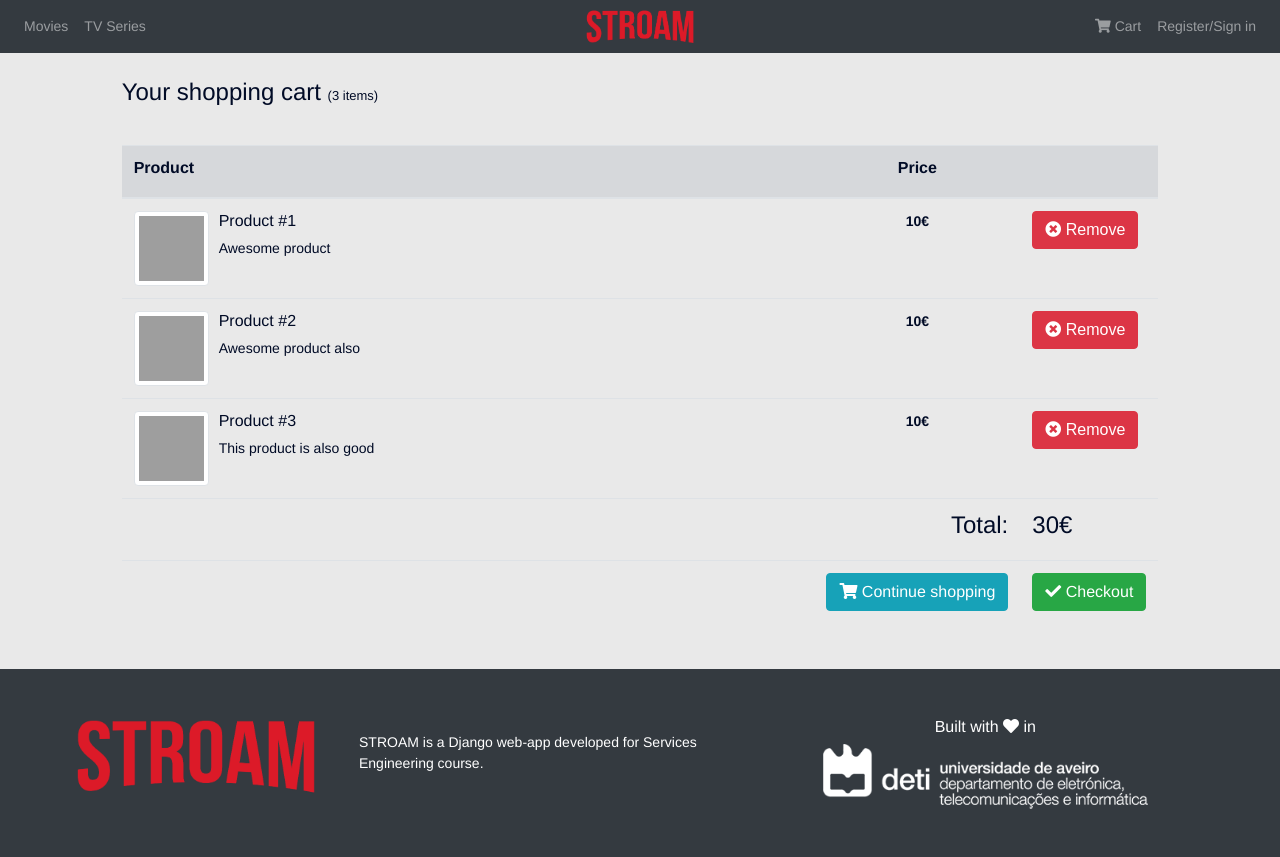
After one commit to cristianovagos/stroam, a Django app: template frontend/stroam/templates/pages/shopping-cart.html in a window 1280 px wide. The commit adds this page. Run offline with Django 3.2, Linux system fonts and the light colour scheme; the template is opened without the code that fills it, so the values that code supplies are empty; some libraries are stand-ins or nearby versions; grey boxes are pictures that could not be loaded.

Commit message:
frontend: added support to PostgreSQL db, added shopping cart and checkout pages, other minor changes

```diff
--- a/frontend/frontend/urls.py
+++ b/frontend/frontend/urls.py
@@ -19,6 +19,8 @@ from stroam import views
 
 urlpatterns = [
     path('admin/', admin.site.urls),
-    path('', views.homeView, name='homepage'),
-    path('movie/<int:id>', views.movieView, name='movie-single'),
+    path('', views.home, name='homepage'),
+    path('movie/<int:id>', views.singleMovie, name='movie-single'),
+    path('cart/', views.shoppingCart, name='shopping-cart'),
+    path('checkout/', views.checkout, name='checkout'),
 ]
--- a/frontend/requirements.txt
+++ b/frontend/requirements.txt
@@ -1,2 +1,3 @@
 Django==2.1.1
 channels==2.1.3
+psycopg2-binary==2.7.5
--- a/frontend/stroam/templates/base/navbar.html
+++ b/frontend/stroam/templates/base/navbar.html
@@ -17,16 +17,13 @@
         </ul>
         <ul class="navbar-nav">
             <li class="nav-item">
-                <a class="nav-link" href="#">
+                <a class="nav-link" href="{% url 'shopping-cart' %}">
                     <span class="fas fa-shopping-cart"></span>
                     Cart
                 </a>
             </li>
             <li class="nav-item">
-                <a class="nav-link" href="#">Register</a>
-            </li>
-            <li class="nav-item">
-                <a class="nav-link" href="#">Sign in</a>
+                <a class="nav-link" href="#">Register/Sign in</a>
             </li>
         </ul>
     </div>
--- a/frontend/stroam/templates/base/single-movie.html
+++ b/frontend/stroam/templates/base/single-movie.html
@@ -19,7 +19,7 @@
                                 </div>
                             </div>
                         </div>
-                        <div class="col-md-8 col-sm-12" style="margin-top: 20px; padding: 20px">
+                        <div class="col-md-8 col-sm-12" style="margin-top: 20px; padding: 30px">
                             <h2>Man of Steel <span class="text-danger" style="font-size: 15px">(2018)</span></h2>
                             <h6>Genre:
                                 <span style="font-size: 15px">Action, Drama, Suspense</span>
--- a/frontend/stroam/templates/pages/index.html
+++ b/frontend/stroam/templates/pages/index.html
@@ -35,6 +35,10 @@ apenas mostra uma lista com os filmes existentes no catálogo
                         <label>Genre</label>
                         <span>Action, Drama</span>
                     </div>
+                    <div class="info-section">
+                        <label>Type</label>
+                        <span>Movie</span>
+                    </div>
                 </div>
             </div>
         </div>
--- /dev/null
+++ b/frontend/stroam/templates/pages/shopping-cart.html
@@ -0,0 +1,182 @@
+{% extends 'base/layout.html' %}
+
+{% block content %}
+    <section>
+        <div class="container-fluid" style="margin-top: 25px; margin-bottom: 30px">
+            <div class="row justify-content-center">
+                <div class="col-sm-10 col-md-10">
+                    <h4>
+                        Your shopping cart
+                        <span style="font-size: 13px">(3 items)</span>
+                    </h4>
+                    <div class="table-responsive">
+                        <table class="table table-hover" style="margin-top: 30px;">
+                            <thead class="table-secondary">
+                                <tr>
+                                    <th class="w-75" scope="col">
+                                        <h6><strong>Product</strong></h6>
+                                    </th>
+                                    <th class="w-auto text-center" scope="col"><h6><strong>Price</strong></h6></th>
+                                    <th class="w-auto" scope="col"></th>
+                                </tr>
+                            </thead>
+                            <tbody>
+                                <!-- INÍCIO PRODUTOS -->
+                                <tr>
+                                    <td scope="row">
+                                        <div class="media">
+                                            <a class="img-thumbnail">
+                                                <img src="http://icons.iconarchive.com/icons/custom-icon-design/flatastic-2/72/product-icon.png"
+                                                     style="width: 65px; height: 65px;">
+                                            </a>
+                                            <div class="media-body" style="margin-left: 10px">
+                                                <h6>Product #1</h6>
+                                                <p>Awesome product</p>
+                                            </div>
+                                        </div>
+                                    </td>
+                                    <td class="text-center">
+                                        <strong>10€</strong>
+                                    </td>
+                                    <td>
+                                        <button class="btn btn-danger" data-toggle="modal" data-target="#removeModal">
+                                            <span class="fas fa-times-circle"></span> Remove
+                                        </button>
+
+                                        <div class="modal fade" id="removeModal" tabindex="-1" role="dialog" aria-labelledby="removeModalLabel" aria-hidden="true">
+                                            <div class="modal-dialog" role="document">
+                                                <div class="modal-content">
+                                                    <div class="modal-header">
+                                                        <h5 class="modal-title" id="removeModalLabel">Remove product</h5>
+                                                        <button type="button" class="close" data-dismiss="modal" aria-label="Close">
+                                                            <span aria-hidden="true">&times;</span>
+                                                        </button>
+                                                    </div>
+                                                    <div class="modal-body">
+                                                        Are you sure you want to remove this item from your shopping cart?
+                                                    </div>
+                                                    <div class="modal-footer">
+                                                        <button type="button" class="btn btn-secondary" data-dismiss="modal">Close</button>
+                                                        <button type="button" class="btn btn-danger">Remove</button>
+                                                    </div>
+                                                </div>
+                                            </div>
+                                        </div>
+                                    </td>
+                                </tr>
+                                <tr>
+                                    <td scope="row">
+                                        <div class="media">
+                                            <a class="img-thumbnail">
+                                                <img src="http://icons.iconarchive.com/icons/custom-icon-design/flatastic-2/72/product-icon.png"
+                                                     style="width: 65px; height: 65px;">
+                                            </a>
+                                            <div class="media-body" style="margin-left: 10px">
+                                                <h6>Product #2</h6>
+                                                <p>Awesome product also</p>
+                                            </div>
+                                        </div>
+                                    </td>
+                                    <td class="text-center">
+                                        <strong>10€</strong>
+                                    </td>
+                                    <td>
+                                        <button class="btn btn-danger" data-toggle="modal" data-target="#removeModal">
+                                            <span class="fas fa-times-circle"></span> Remove
+                                        </button>
+
+                                        <div class="modal fade" id="removeModal" tabindex="-1" role="dialog" aria-labelledby="removeModalLabel" aria-hidden="true">
+                                            <div class="modal-dialog" role="document">
+                                                <div class="modal-content">
+                                                    <div class="modal-header">
+                                                        <h5 class="modal-title" id="removeModalLabel">Remove product</h5>
+                                                        <button type="button" class="close" data-dismiss="modal" aria-label="Close">
+                                                            <span aria-hidden="true">&times;</span>
+                                                        </button>
+                                                    </div>
+                                                    <div class="modal-body">
+                                                        Are you sure you want to remove this item from your shopping cart?
+                                                    </div>
+                                                    <div class="modal-footer">
+                                                        <button type="button" class="btn btn-secondary" data-dismiss="modal">Close</button>
+                                                        <button type="button" class="btn btn-danger">Remove</button>
+                                                    </div>
+                                                </div>
+                                            </div>
+                                        </div>
+                                    </td>
+                                </tr>
+                                <tr>
+                                    <td scope="row">
+                                        <div class="media">
+                                            <a class="img-thumbnail">
+                                                <img src="http://icons.iconarchive.com/icons/custom-icon-design/flatastic-2/72/product-icon.png"
+                                                     style="width: 65px; height: 65px;">
+                                            </a>
+                                            <div class="media-body" style="margin-left: 10px">
+                                                <h6>Product #3</h6>
+                                                <p>This product is also good</p>
+                                            </div>
+                                        </div>
+                                    </td>
+                                    <td class="text-center">
+                                        <strong>10€</strong>
+                                    </td>
+                                    <td>
+                                        <button class="btn btn-danger" data-toggle="modal" data-target="#removeModal">
+                                            <span class="fas fa-times-circle"></span> Remove
+                                        </button>
+
+                                        <div class="modal fade" id="removeModal" tabindex="-1" role="dialog" aria-labelledby="removeModalLabel" aria-hidden="true">
+                                            <div class="modal-dialog" role="document">
+                                                <div class="modal-content">
+                                                    <div class="modal-header">
+                                                        <h5 class="modal-title" id="removeModalLabel">Remove product</h5>
+                                                        <button type="button" class="close" data-dismiss="modal" aria-label="Close">
+                                                            <span aria-hidden="true">&times;</span>
+                                                        </button>
+                                                    </div>
+                                                    <div class="modal-body">
+                                                        Are you sure you want to remove this item from your shopping cart?
+                                                    </div>
+                                                    <div class="modal-footer">
+                                                        <button type="button" class="btn btn-secondary" data-dismiss="modal">Close</button>
+                                                        <button type="button" class="btn btn-danger">Remove</button>
+                                                    </div>
+                                                </div>
+                                            </div>
+                                        </div>
+                                    </td>
+                                </tr>
+                                <!-- FIM PRODUTOS -->
+                                <!-- INÍCIO TOTAIS -->
+                                <tr>
+                                    <td></td>
+                                    <td class="text-right">
+                                        <h4>Total:</h4>
+                                    </td>
+                                    <td>
+                                        <h4>30€</h4>
+                                    </td>
+                                </tr>
+                                <tr>
+                                    <td></td>
+                                    <td class="text-right">
+                                        <a class="btn btn-info" href="{% url 'homepage' %}">
+                                            <span class="fas fa-shopping-cart"></span> Continue shopping
+                                        </a>
+                                    </td>
+                                    <td>
+                                        <a class="btn btn-success" href="{% url 'checkout' %}">
+                                            <span class="fas fa-check"></span> Checkout
+                                        </a>
+                                    </td>
+                                </tr>
+                            </tbody>
+                        </table>
+                    </div>
+                </div>
+            </div>
+        </div>
+    </section>
+{% endblock %}
```
Also changed, not shown: frontend/frontend/settings.py (+6 -2 lines), frontend/stroam/templates/pages/checkout.html (added, +60 -0 lines), frontend/stroam/views.py (+20 -2 lines), 1 other file.
